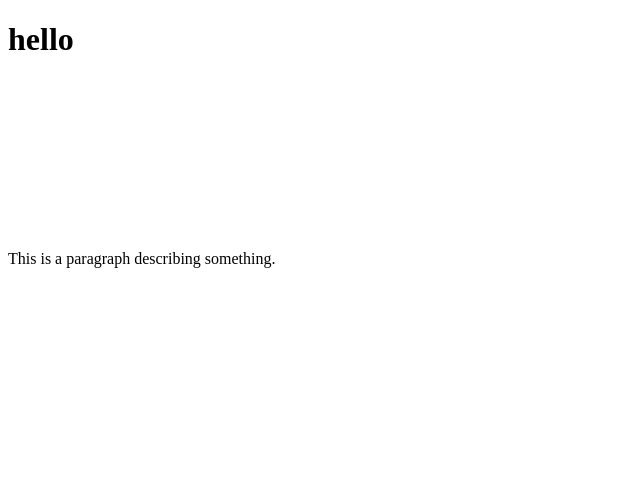
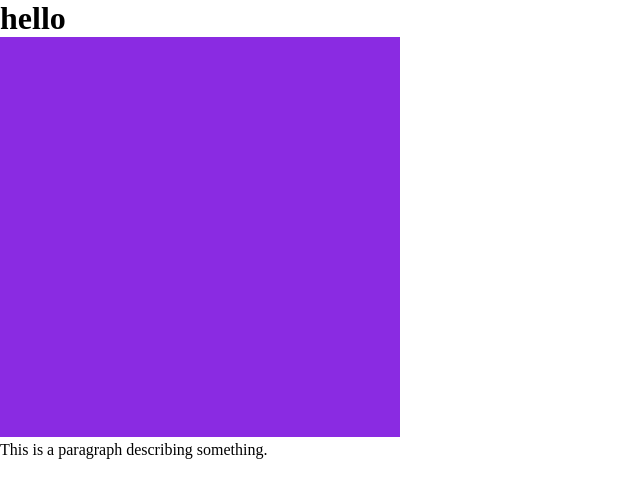
Before and after one commit to Abdullah73k/Canvas-Assignment, a plain HTML site: page index.html in a window 1280 px wide. Shown: the whole page, without its empty margins (0-640 px from the left). Drawn offline with Linux system fonts and the light colour scheme.

Commit message:
rectangle shape added

```diff
--- a/JS/app.js
+++ b/JS/app.js
@@ -1 +1,13 @@
-console.log("test")
+/** @type {HTMLCanvasElement} */
+let c = document.getElementById("canvas");
+let ctx = c.getContext("2d")
+
+class Rectangle{
+    constructor(positionX, positionY, length, width, color) {
+        this.positionX = positionX;
+        this.positionY = positionY;
+        this.length = length;
+        this.width = width;
+        this.color = color;
+    }
+}
--- a/Styles/app.css
+++ b/Styles/app.css
@@ -4,8 +4,12 @@
     box-sizing: border-box;
 }
 
-body{
-    color:white;
-    background-color: black;
+body {
+    color: black;
+    background-color: white;
     font-family: 'Times New Roman', Times, serif;
 }
+
+canvas {
+    background-color: blueviolet;
+}
--- a/index.html
+++ b/index.html
@@ -4,11 +4,11 @@
     <meta charset="UTF-8">
     <meta name="viewport" content="width=device-width, initial-scale=1.0">
     <title>Canvas Assignment</title>
-
+    <link rel="stylesheet" href="./Styles/app.css">
 </head>
 <body>
     <h1>hello</h1>
-    <canvas></canvas>
+    <canvas id="canvas" width="400" height="400"></canvas>
     <p>This is a paragraph describing something.</p>
     <script src="./JS/app.js"></script>
 </body>
```
